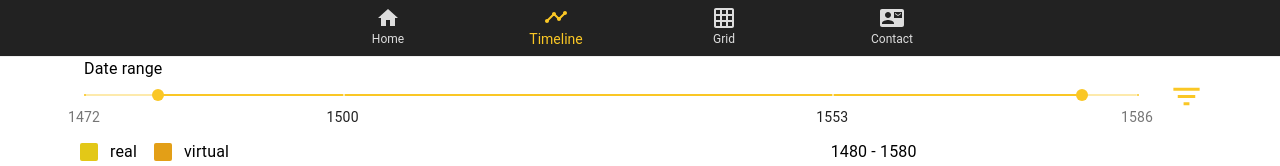
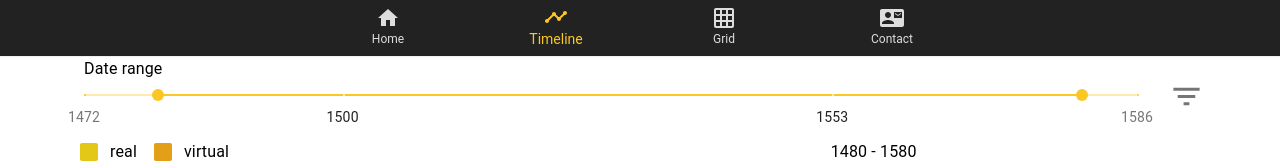
Before and after one commit to d-kuznetsov/cranach-timeline, a Next.js app: page /timeline in a window 1280 px wide. Shown: the top 166 px of the page. Built offline with nearby package versions, Linux system fonts and the light colour scheme.

Commit message:
change icon color

```diff
--- a/src/components/PopupFilter/index.jsx
+++ b/src/components/PopupFilter/index.jsx
@@ -19,7 +19,7 @@ export default function PopupFilter() {
   return (
     <React.Fragment>
       <IconButton onClick={openFilterPanel}>
-        <FilterListIcon fontSize="large" color="primary" />
+        <FilterListIcon fontSize="large" />
       </IconButton>
       <Popover
         open={open}
```
